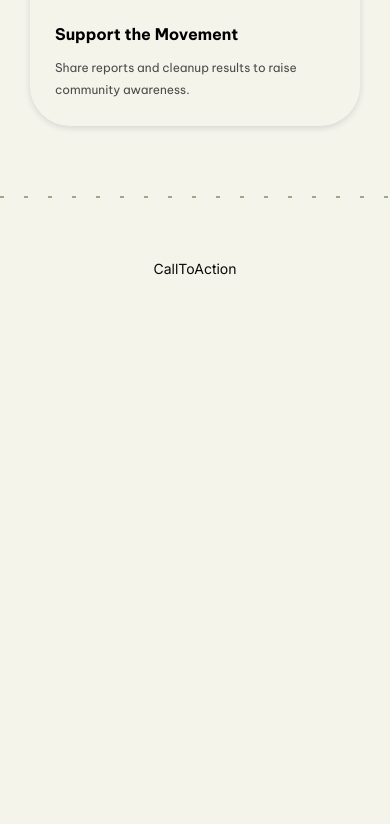
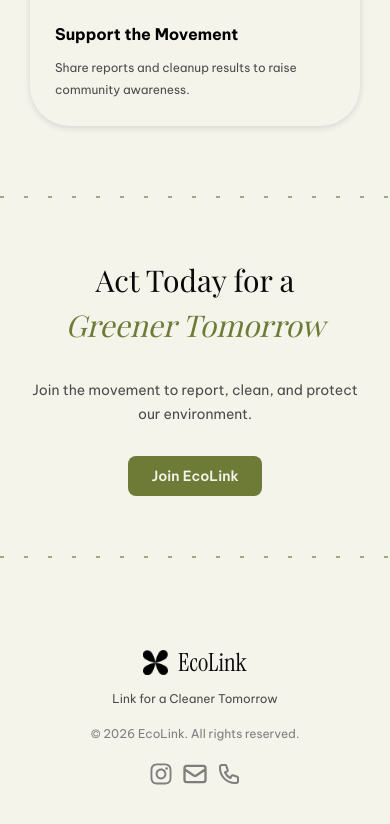
Before and after one commit to DOAN2-UQT-KN/ecolink-client, a Next.js app: page / in a window 390 px wide. Shown: the part 4494-5318 px from the top of the page. Before the commit the page ends 4865 px from the top, so only its background shows below. Built offline with nearby package versions, Linux system fonts and the light colour scheme; a web font is replaced by a local one.

Commit message:
feat: call to  action  n footer

```diff
--- a/app/(pages)/(hompage)/_components/CallToAction.tsx
+++ b/app/(pages)/(hompage)/_components/CallToAction.tsx
@@ -1,5 +1,41 @@
+import { Button } from "@/components/shared/Button";
+import { Trans, useTranslation } from "react-i18next";
+
 const CallToAction = () => {
-  return <div>CallToAction</div>;
+  const { t } = useTranslation("common");
+
+  return (
+    <div className="flex flex-col items-center justify-between gap-[30px]  px-[30px]">
+      <span className="font-title text-[30px] md:text-[60px] text-center">
+        <Trans
+          ns="common"
+          i18nKey="callToAction"
+          components={[
+            <span
+              key="0"
+              className="text-background-quaternary italic whitespace-nowrap"
+            />,
+            <br key="1" className="lg:hidden inline" />,
+          ]}
+        />
+      </span>
+
+      <p className="flex flex-col items-center font-display-2 text-foreground-secondary text-center">
+        <span>
+          {t(
+            "Join the movement to report, clean, and protect our environment.",
+          )}
+        </span>
+        <span className="hidden md:block">
+          {t(
+            "Every small action you take creates a cleaner, more sustainable future.",
+          )}
+        </span>
+      </p>
+
+      <Button variant="green">{t("Join EcoLink")}</Button>
+    </div>
+  );
 };
 
 export default CallToAction;
--- a/app/(pages)/(hompage)/_components/ForCitizens.tsx
+++ b/app/(pages)/(hompage)/_components/ForCitizens.tsx
@@ -13,9 +13,10 @@ const ForCitizens = () => {
       {
         key: "report-trash",
         imageSrc: "/report-trash.png",
-        title: "Report Waste",
-        description:
+        title: t("Report Waste"),
+        description: t(
           "Take a photo and submit the waste location in just a few steps.",
+        ),
         button: (
           <Button variant="brown" className="w-full" onClick={() => {}}>
             {t("Try Now")}
@@ -28,9 +29,10 @@ const ForCitizens = () => {
       {
         key: "track-progress",
         imageSrc: "/track-progress.png",
-        title: "Track Progress",
-        description:
+        title: t("Track Progress"),
+        description: t(
           "Track the cleanup status in real time directly on the map.",
+        ),
         imageWidth: 163,
         imageHeight: 171,
         imageClassName: "w-[163px] h-[171px]",
@@ -40,9 +42,10 @@ const ForCitizens = () => {
       {
         key: "support-movement",
         imageSrc: "/support-movement.png",
-        title: "Support the Movement",
-        description:
+        title: t("Support the Movement"),
+        description: t(
           "Share reports and cleanup results to raise community awareness.",
+        ),
         imageWidth: isMedium ? 247 : 233,
         imageHeight: isMedium ? 162 : 153,
         imageClassName: "w-[233px] h-[153px] md:w-[247px] md:h-[162px]",
@@ -53,11 +56,11 @@ const ForCitizens = () => {
   );
 
   return (
-    <div className="flex flex-col px-[10px] w-full lg:px-[120px] md:flex-row md:items-start md:justify-left md:gap-[50px] ">
+    <div className="flex flex-col px-[10px] w-full lg:pl-[160px] lg:pr-[120px] lg:flex-row md:items-start md:justify-center md:gap-[50px] ">
       <div className="flex flex-col items-center gap-5 pb-5 md:items-start">
         <Tag variant="green">Raise Your Voice</Tag>
 
-        <h1 className="text-center md:text-left">
+        <h1 className="text-center lg:text-left">
           <Trans
             ns="common"
             i18nKey="forCitizens"
@@ -71,14 +74,14 @@ const ForCitizens = () => {
           />
         </h1>
 
-        <p className="text-justify  font-display-2 text-foreground-secondary">
+        <p className="text-justify font-display-2 text-foreground-secondary  lg:w-[600px] md:w-[300px]">
           {t(
             "Report waste and environmental issues in just a few simple steps. Your voice empowers the community to act faster and create meaningful change for the Earth.",
           )}
         </p>
       </div>
 
-      <div className="flex flex-col md:flex-row items-center md:items-stretch justify-between w-full gap-[30px] px-[20px] py-[10px] md:w-3/4">
+      <div className="flex flex-col lg:flex-row items-center lg:items-stretch justify-between w-full gap-[30px] px-[20px] py-[10px] lg:w-3/4 w-full">
         <FeatureCard {...forCitizensItems[0]} />
         <div className="flex flex-col gap-[30px] w-full">
           <FeatureCard {...forCitizensItems[1]} />
--- a/app/(pages)/(hompage)/_components/HeroSection.tsx
+++ b/app/(pages)/(hompage)/_components/HeroSection.tsx
@@ -10,7 +10,7 @@ const HeroSection = () => {
   const { t } = useTranslation();
 
   return (
-    <section className="flex flex-col lg:flex-row items-center justify-between w-full px-[20px] lg:px-[150px] ">
+    <section className="flex flex-col lg:flex-row items-center justify-between w-full px-[20px] lg:px-[160px] ">
       <Image
         src="/herosection.png"
         alt="Hero Image"
@@ -55,7 +55,7 @@ const HeroSection = () => {
       <Image
         src="/herosection.png"
         alt="Hero Image"
-        width={470}
+        width={600}
         height={418}
         className="hidden lg:block 3xl:!hidden"
       />
--- a/app/(pages)/(hompage)/page.tsx
+++ b/app/(pages)/(hompage)/page.tsx
@@ -27,6 +27,8 @@ export default function Home() {
       <Divider className="text-background-tertiary my-15" />
 
       <CallToAction />
+
+      <Divider className="text-background-tertiary mt-15" />
     </div>
   );
 }
--- a/app/layout.tsx
+++ b/app/layout.tsx
@@ -4,6 +4,7 @@ import I18nProvider from "@/components/providers/I18nProvider";
 import Header from "@/components/layout/Header";
 import { Inter } from "next/font/google";
 import { cn } from "@/lib/utils";
+import Footer from "@/components/layout/Footer";
 
 const inter = Inter({ subsets: ["latin"], variable: "--font-sans" });
 
@@ -42,6 +43,7 @@ export default function RootLayout({
       <body className="antialiased">
         <Header />
         <I18nProvider>{children}</I18nProvider>
+        <Footer />
       </body>
     </html>
   );
--- a/components/layout/Footer.tsx
+++ b/components/layout/Footer.tsx
@@ -0,0 +1,31 @@
+"use client";
+
+import { useMediaQuery } from "@/hooks/use-media-query";
+import Logo from "./Logo";
+import { useTranslation } from "react-i18next";
+import { FaInstagram, FaPaperPlane } from "react-icons/fa";
+import { HiOutlinePhone, HiOutlineMail } from "react-icons/hi";
+
+const Footer = () => {
+  const isMedium = useMediaQuery("(min-width: 768px)");
+  const { t } = useTranslation();
+
+  return (
+    <footer className="flex flex-col items-center justify-center gap-[15px] pb-[70px]">
+      {isMedium ? <Logo size="medium" /> : <Logo size="small" />}
+      <span className="font-display text-[12px]  text-foreground-secondary">
+        {t("Link for a Cleaner Tomorrow")}
+      </span>
+      <span className="text-center font-display-1 text-foreground-tertiary">
+        {t("© 2026 EcoLink. All rights reserved.")}
+      </span>
+      <div className="flex flex-row items-center justify-center gap-[8px] text-foreground-tertiary">
+        <FaInstagram size={24} />
+        <HiOutlineMail size={28} />
+        <HiOutlinePhone size={24} />
+      </div>
+    </footer>
+  );
+};
+
+export default Footer;
--- a/i18n/locales/en/common.json
+++ b/i18n/locales/en/common.json
@@ -52,5 +52,15 @@
   "EcoLink Support": "EcoLink Support",
   "Close menu": "Close menu",
   "Open menu": "Open menu",
-  "forCitizens": "<0>Speaks Up</0> <1/> for Earth"
+  "forCitizens": "<0>Speaks Up</0> <1/> for Earth",
+  "Raise Your Voice": "Raise Your Voice",
+  "Report waste and environmental issues in just a few simple steps. Your voice empowers the community to act faster and create meaningful change for the Earth.": "Report waste and environmental issues in just a few simple steps. Your voice empowers the community to act faster and create meaningful change for the Earth.",
+  "Report Waste": "Report Waste",
+  "Take a photo and submit the waste location in just a few steps.": "Take a photo and submit the waste location in just a few steps.",
+  "Try Now": "Try Now",
+  "Track Progress": "Track Progress",
+  "Track the cleanup status in real time directly on the map.": "Track the cleanup status in real time directly on the map.",
+  "Support the Movement": "Support the Movement",
+  "Share reports and cleanup results to raise community awareness.": "Share reports and cleanup results to raise community awareness.",
+  "callToAction": "Act Today for a <1/> <0>Greener Tomorrow</0>"
 }
--- a/i18n/locales/vi/common.json
+++ b/i18n/locales/vi/common.json
@@ -68,5 +68,20 @@
   "Join the Cleanup": "Tham gia dọn dẹp",
   "Sign up and join the community to clean the selected area. Every action directly contributes to a cleaner and healthier environment.": "Đăng ký và cùng cộng đồng chung tay làm sạch khu vực bạn đã chọn. Mỗi hành động nhỏ đều góp phần tạo nên một môi trường sạch hơn, sống khỏe hơn.",
   "Capture the Impact": "Ghi lại thành quả",
-  "Capture photos after completion to verify and share the positive results. Your impact not only cleans the area but also inspires others to take action.": "Chụp ảnh sau khi hoàn thành để ghi nhận và lan tỏa kết quả tích cực. Việc bạn làm không chỉ giúp khu vực sạch hơn mà còn truyền cảm hứng để nhiều người khác cùng hành động."
+  "Capture photos after completion to verify and share the positive results. Your impact not only cleans the area but also inspires others to take action.": "Chụp ảnh sau khi hoàn thành để ghi nhận và lan tỏa kết quả tích cực. Việc bạn làm không chỉ giúp khu vực sạch hơn mà còn truyền cảm hứng để nhiều người khác cùng hành động.",
+  "forCitizens": "<0>Lên tiếng</0> <1/> vì Trái Đất",
+
+  "Report waste and environmental issues in just a few simple steps. Your voice empowers the community to act faster and create meaningful change for the Earth.": "Báo cáo rác thải và các vấn đề môi trường chỉ với vài bước đơn giản. Mỗi đóng góp của bạn giúp cộng đồng hành động nhanh hơn và tạo nên những thay đổi tích cực cho Trái Đất.",
+  "Report Waste": "Báo cáo vị trí rác",
+  "Take a photo and submit the waste location in just a few steps.": "Chụp ảnh và gửi vị trí rác chỉ trong vài bước.",
+  "Try Now": "Thử ngay",
+  "Track Progress": "Theo dõi tiến độ",
+  "Track the cleanup status in real time directly on the map.": "Xem tình trạng dọn dẹp theo thời gian thực ngay trên bản đồ.",
+  "Support the Movement": "Chung tay hành động",
+  "Share reports and cleanup results to raise community awareness.": "Chia sẻ báo cáo và kết quả dọn dẹp để lan tỏa ý thức bảo vệ môi trường.",
+  "callToAction": "Hành động ngay vì <1/> <0>Ngày mai xanh</0>",
+
+  "Join the movement to report, clean, and protect our environment.": "Tham gia ngay để cùng báo cáo, dọn dẹp và bảo vệ môi trường.",
+  "Every small action you take creates a cleaner, more sustainable future.": "Chỉ một hành động nhỏ hôm nay cũng có thể tạo nên một tương lai xanh và bền vững hơn.",
+  "Join EcoLink": "Tham gia ngay"
 }
```
